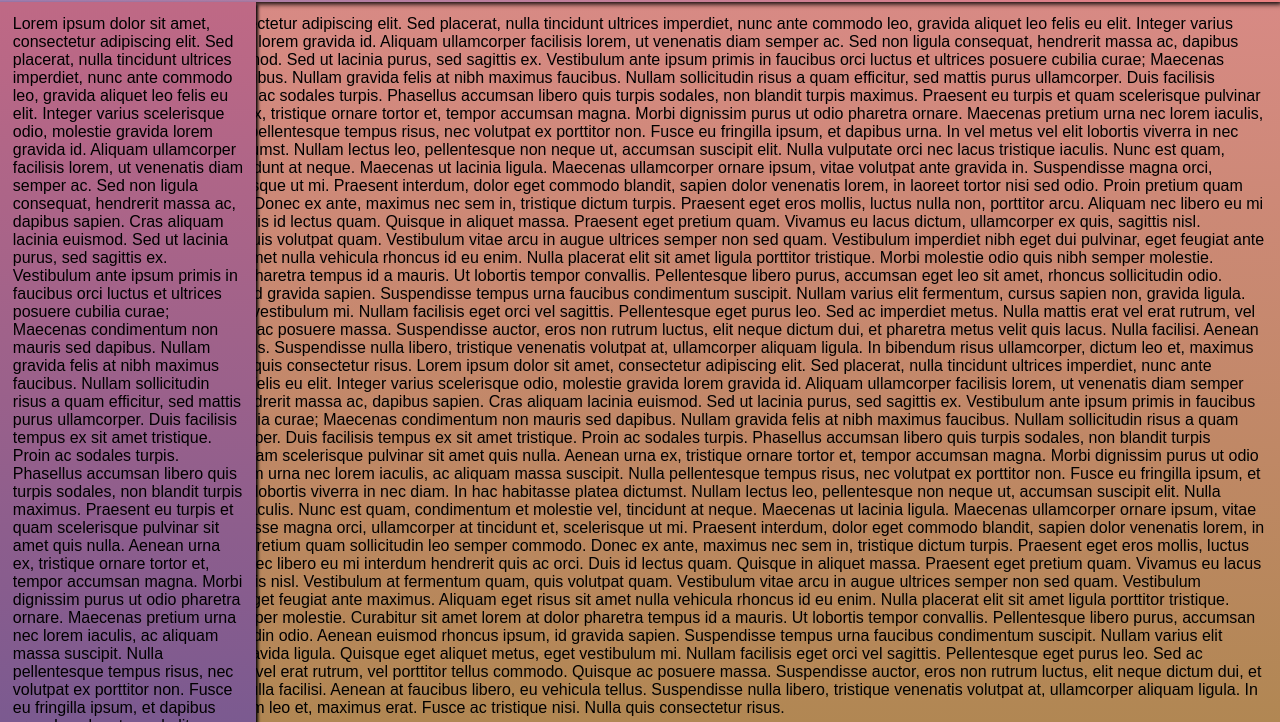
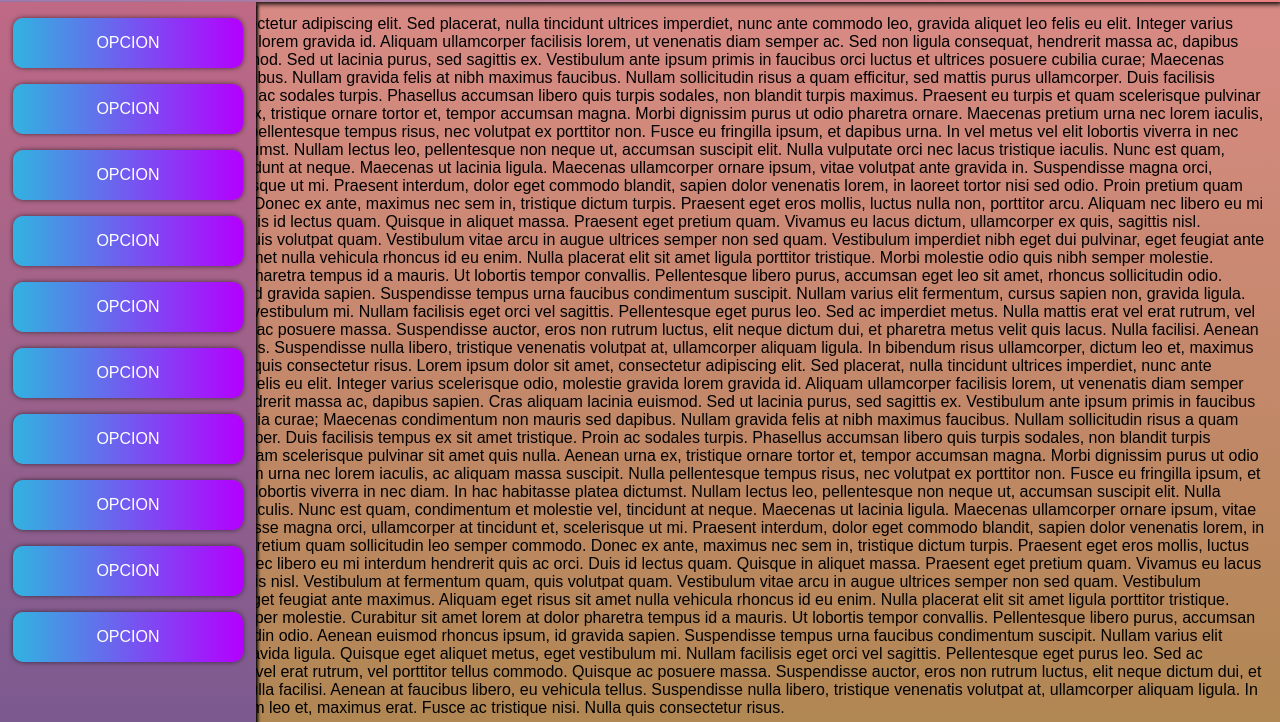
Before and after one commit to Danny-06/Lenguajes-de-Marca, a plain HTML site: page CRUD/session.html in a window 1280 px wide. Shown: the part 78-800 px from the top of the page. Drawn offline with Linux system fonts and the light colour scheme.

Commit message:
Add files via upload

```diff
--- a/CRUD/session.html
+++ b/CRUD/session.html
@@ -54,18 +54,19 @@
               </div>
           </div>
       </nav>
-      <nav class="navBarFake"></nav>
-      <div class="main" style="--mainContentWidth:">
+<!--       <nav class="navBarFake"></nav> -->
+      <div class="main" style="--mainContentWidth:;">
           <aside class="panelLeft">
-              Lorem ipsum dolor sit amet, consectetur adipiscing elit. Sed placerat, nulla tincidunt ultrices imperdiet, nunc ante commodo leo, gravida aliquet leo felis eu elit. Integer varius scelerisque odio, molestie gravida lorem gravida id. Aliquam ullamcorper facilisis lorem, ut venenatis diam semper ac. Sed non ligula consequat, hendrerit massa ac, dapibus sapien. Cras aliquam lacinia euismod. Sed ut lacinia purus, sed sagittis ex. Vestibulum ante ipsum primis in faucibus orci luctus et ultrices posuere cubilia curae; Maecenas condimentum non mauris sed dapibus. Nullam gravida felis at nibh maximus faucibus. Nullam sollicitudin risus a quam efficitur, sed mattis purus ullamcorper. Duis facilisis tempus ex sit amet tristique. Proin ac sodales turpis. Phasellus accumsan libero quis turpis sodales, non blandit turpis maximus.
-
-              Praesent eu turpis et quam scelerisque pulvinar sit amet quis nulla. Aenean urna ex, tristique ornare tortor et, tempor accumsan magna. Morbi dignissim purus ut odio pharetra ornare. Maecenas pretium urna nec lorem iaculis, ac aliquam massa suscipit. Nulla pellentesque tempus risus, nec volutpat ex porttitor non. Fusce eu fringilla ipsum, et dapibus urna. In vel metus vel elit lobortis viverra in nec diam. In hac habitasse platea dictumst. Nullam lectus leo, pellentesque non neque ut, accumsan suscipit elit. Nulla vulputate orci nec lacus tristique iaculis. Nunc est quam, condimentum et molestie vel, tincidunt at neque. Maecenas ut lacinia ligula. Maecenas ullamcorper ornare ipsum, vitae volutpat ante gravida in.
-
-              Suspendisse magna orci, ullamcorper at tincidunt et, scelerisque ut mi. Praesent interdum, dolor eget commodo blandit, sapien dolor venenatis lorem, in laoreet tortor nisi sed odio. Proin pretium quam sollicitudin leo semper commodo. Donec ex ante, maximus nec sem in, tristique dictum turpis. Praesent eget eros mollis, luctus nulla non, porttitor arcu. Aliquam nec libero eu mi interdum hendrerit quis ac orci. Duis id lectus quam. Quisque in aliquet massa. Praesent eget pretium quam. Vivamus eu lacus dictum, ullamcorper ex quis, sagittis nisl. Vestibulum at fermentum quam, quis volutpat quam. Vestibulum vitae arcu in augue ultrices semper non sed quam.
-
-              Vestibulum imperdiet nibh eget dui pulvinar, eget feugiat ante maximus. Aliquam eget risus sit amet nulla vehicula rhoncus id eu enim. Nulla placerat elit sit amet ligula porttitor tristique. Morbi molestie odio quis nibh semper molestie. Curabitur sit amet lorem at dolor pharetra tempus id a mauris. Ut lobortis tempor convallis. Pellentesque libero purus, accumsan eget leo sit amet, rhoncus sollicitudin odio. Aenean euismod rhoncus ipsum, id gravida sapien. Suspendisse tempus urna faucibus condimentum suscipit. Nullam varius elit fermentum, cursus sapien non, gravida ligula. Quisque eget aliquet metus, eget vestibulum mi. Nullam facilisis eget orci vel sagittis. Pellentesque eget purus leo. Sed ac imperdiet metus. Nulla mattis erat vel erat rutrum, vel porttitor tellus commodo.
-
-              Quisque ac posuere massa. Suspendisse auctor, eros non rutrum luctus, elit neque dictum dui, et pharetra metus velit quis lacus. Nulla facilisi. Aenean at faucibus libero, eu vehicula tellus. Suspendisse nulla libero, tristique venenatis volutpat at, ullamcorper aliquam ligula. In bibendum risus ullamcorper, dictum leo et, maximus erat. Fusce ac tristique nisi. Nulla quis consectetur risus.
+            <div class="itemPanel">OPCION</div>
+            <div class="itemPanel">OPCION</div>
+            <div class="itemPanel">OPCION</div>
+            <div class="itemPanel">OPCION</div>
+            <div class="itemPanel">OPCION</div>
+            <div class="itemPanel">OPCION</div>
+            <div class="itemPanel">OPCION</div>
+            <div class="itemPanel">OPCION</div>
+            <div class="itemPanel">OPCION</div>
+            <div class="itemPanel">OPCION</div>
           </aside>
           <aside class="panelLeftFake">
           </aside><!--
--- a/CRUD/session_files/css/styles.css
+++ b/CRUD/session_files/css/styles.css
@@ -8,7 +8,7 @@
 }
 
 ::selection {
-  background: #fa0;
+  background: #ffaa0087;
   color: #000;
 }
 
@@ -32,22 +32,23 @@ nav.navBar {
   width: 100%;
   height: 10vh;
   padding: 5px;
-
-  position: fixed;
-
+  /** position: fixed; */
   background: linear-gradient(90deg,#9e7db0,#eb8080);
   --Blur: 5px;
   --Spread: 2px;
   box-shadow: #000
               0px 0px
               var(--Blur) var(--Spread);
+  user-select: none;
 }
 
+/**
 nav.navBarFake {
   width: 100%;
   height: 10vh;
   padding: 5px;
 }
+*/
 
 nav > * {
   display: inline-block;
@@ -105,9 +106,7 @@ nav .user .icon {
 
 
 
-.main {
-  height:;
-}
+
 
 :root {
   /* Ancho de referencia con el panel lateral abierto */
@@ -130,7 +129,7 @@ nav .user .icon {
 .main > .panelLeft {
   width: var(--mainPanelLeftWidth);
   height: 90%;
-  padding: 1%;
+  padding: %;
   overflow: auto;
   position: fixed;
 
@@ -164,6 +163,42 @@ de arriba debido a su posicionamiento 'Fixed' */
   transition: width 0.5s;
 }
 
+.itemPanel {
+  width: 90%;
+  text-align: center;
+  margin: 2vh auto;
+  padding: 1rem 1vh;
+
+  background: linear-gradient(90deg,#31b3e0,#b400ff);
+  color: #fff;
+  border-radius: 10px;
+  box-shadow: #0009 0 0 5px 0;
+
+  user-select: none;
+  cursor: pointer;
+
+  transition:  box-shadow 0.5s,
+               color 0.5s,
+               text-shadow 0.5s
+  ;
+}
+
+.itemPanel:hover {
+  background: linear-gradient(-90deg,#e0dc31,#56ff00);
+  box-shadow: #000 0 0 20px 5px;
+  color: #000;
+}
+
+.itemPanel:active {
+  background: linear-gradient(-90deg,#7d7c29,#396523);
+  box-shadow: #000 0 0 20px 5px;
+  color: #000;
+  text-shadow: 0 0 10px #fff,
+               0 0 10px #fff,
+               0 0 10px #fff
+  ;
+}
+
 
 .main > .content {
   width: var(--mainContentWidth);
--- a/CRUD/session_files/js/scripts.js
+++ b/CRUD/session_files/js/scripts.js
@@ -1,5 +1,5 @@
 /* Botón de la izquierda de la barra de navegación con el logo */
-let home = document.querySelector('.home');
+let home = document.querySelector('.home').parentElement;
 
 /* Contenedor Principal */
 let main = document.querySelector('.main');
@@ -14,7 +14,7 @@ function sidePanel() {
     toggle++;
   } else {
     /* Disminuir el tamaño del contenedor que contiene el contenido de la página y mostrar el panel lateral */
-    main.style = '--mainContentWidth:';
+    main.setAttribute('style', '--mainContentWidth:;');
     toggle--;
   }
 }
```
